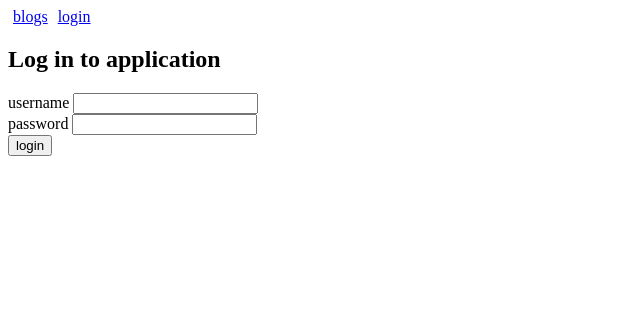
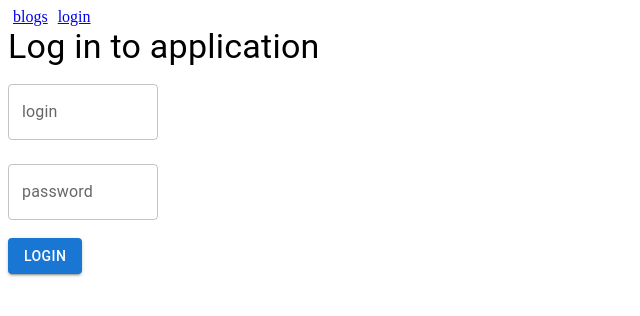
Before and after one commit to 1589presdm/full-stack-open-course, a React (Vite) app in the folder part5/bloglist-frontend/: page /login in a window 1280 px wide. Shown: the top 316 px of the page, without its empty margins (0-640 px from the left). Built offline with nearby package versions, Linux system fonts and the light colour scheme; no server answers.

Commit message:
5.20 done

```diff
--- a/part5/bloglist-frontend/package.json
+++ b/part5/bloglist-frontend/package.json
@@ -11,6 +11,9 @@
     "test": "vitest run"
   },
   "dependencies": {
+    "@emotion/react": "^11.14.0",
+    "@emotion/styled": "^11.14.1",
+    "@mui/material": "^9.5.0",
     "axios": "^1.9.0",
     "react": "^19.1.0",
     "react-dom": "^19.1.0",
--- a/part5/bloglist-frontend/src/components/LoginForm.jsx
+++ b/part5/bloglist-frontend/src/components/LoginForm.jsx
@@ -1,4 +1,5 @@
 import { useState } from 'react'
+import { TextField, Button, Typography } from '@mui/material'
 
 const LoginForm = ({ login }) => {
   const [username, setUsername] = useState('')
@@ -19,25 +20,31 @@ const LoginForm = ({ login }) => {
   return (
     <form onSubmit={handleSubmit}>
       <div>
-        <h2>Log in to application</h2>
+        <Typography variant='h4' component='h2'>Log in to application</Typography>
         <label>
-                    username <input
+            <TextField
+            label='login'
             type="text"
             value={username}
             onChange={({ target }) => setUsername(target.value)}
+            sx={{width: 150, mt: 2}}
+            margin='normal'
           />
         </label>
       </div>
       <div>
         <label>
-                    password <input
+            <TextField
+            label='password'
             type="password"
             value={password}
             onChange={({ target }) => setPassword(target.value)}
+            sx={{width: 150, mt: 2}}
+            margin='normal'
           />
         </label>
       </div>
-      <button type="submit">login</button>
+      <Button type="submit" variant='contained' style={{marginTop: 10}}>login</Button>
     </form>
   )
 
```
Also changed, not shown: 1 other file (tests, documents, lock files or other folders).
